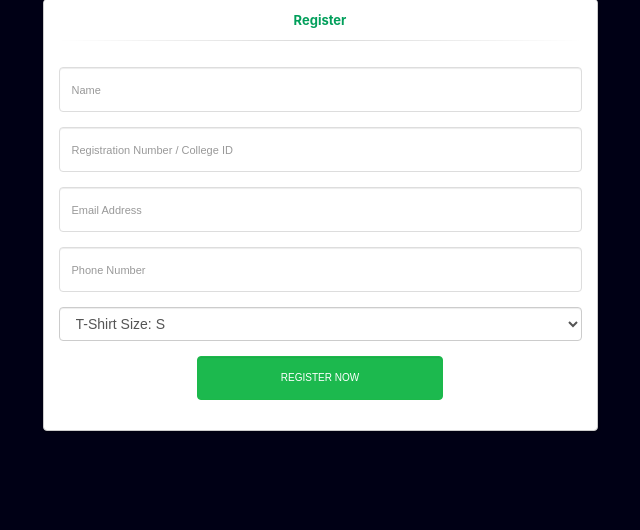
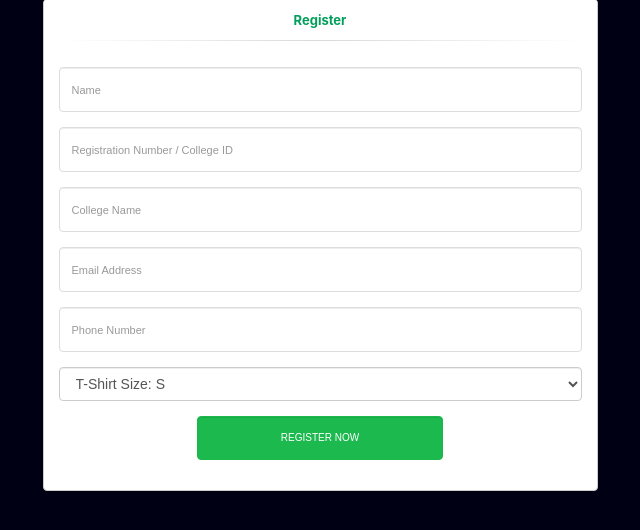
Before and after one commit to avikantz/pypals-website, a Flask app: page /register in a window 1280 px wide. Shown: the part 129-659 px from the top of the page, without its empty margins (335-975 px from the left). Run offline with Flask 2, Linux system fonts and the light colour scheme; parts of the project's set-up code (start-up, migrations or seed data) failed here and were passed over; some libraries are stand-ins or nearby versions.

Commit message:
Added college name detail

```diff
--- a/app.py
+++ b/app.py
@@ -69,9 +69,6 @@ def curr_reg():
     a = list(collection.find())
     return jsonify(str(a))
 
-
-
-
 @app.route('/register', methods=['POST', 'GET'])
 def register():
     if request.method == 'GET':
--- a/templates/register.html
+++ b/templates/register.html
@@ -62,6 +62,9 @@
                   <div class="form-group">
                     <input type="text" name="college_id" id="college_id" tabindex="1" class="form-control" placeholder="Registration Number / College ID" value="" required>
                   </div>
+                  <div class="form-group">
+                    <input type="text" name="college_name" id="college_name" tabindex="1" class="form-control" placeholder="College Name" value="" required>
+                  </div>
 									<div class="form-group">
 										<input type="email" name="email" id="email" tabindex="1" class="form-control" placeholder="Email Address" value="" required>
 									</div>
```
